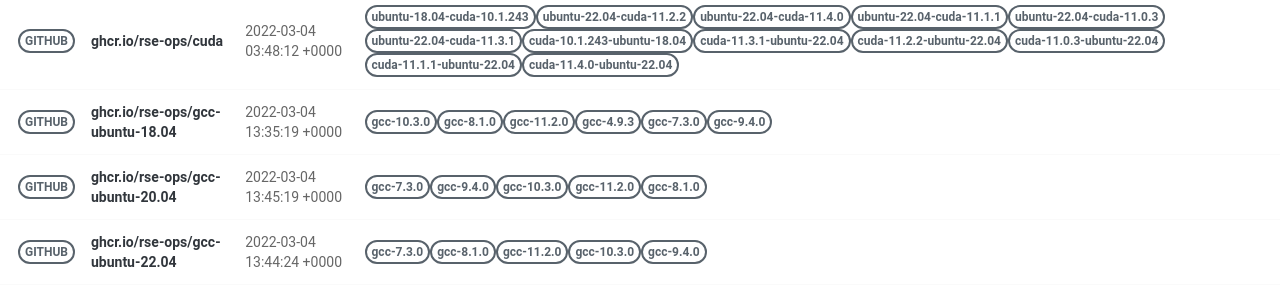
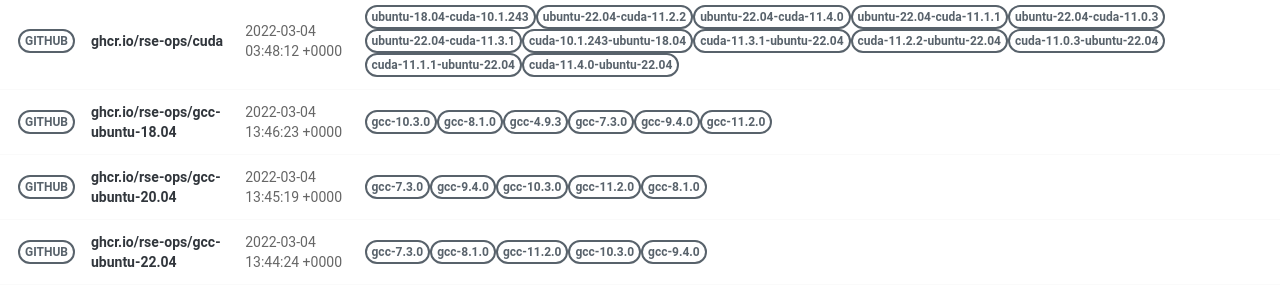
Before and after one commit to rse-ops/docker-images, a Jekyll site: the page built from pages/index.md, in a window 1280 px wide. Shown: the part 502-801 px from the top of the page. Built offline with Jekyll 4.4.1, drawn with Linux system fonts in a browser that asks for light colours; nearby versions of some CDN libraries.

Commit message:
Automated push to update library 2022-03-04

```diff
--- a/_library/ghcr.io-rse-ops-gcc-ubuntu-18.04.md
+++ b/_library/ghcr.io-rse-ops-gcc-ubuntu-18.04.md
@@ -1,7 +1,7 @@
 ---
 layout: container
 name: ghcr.io/rse-ops/gcc-ubuntu-18.04
-updated_at: 2022-03-04 13:35:19.321139
+updated_at: 2022-03-04 13:46:23.528229
 
 
 container_url: https://github.com/orgs/rse-ops/packages/container/package/gcc-ubuntu-18.04
```
Also changed, not shown: other parts of _library/ghcr.io-rse-ops-gcc-ubuntu-18.04.md (+3 -3 lines).
